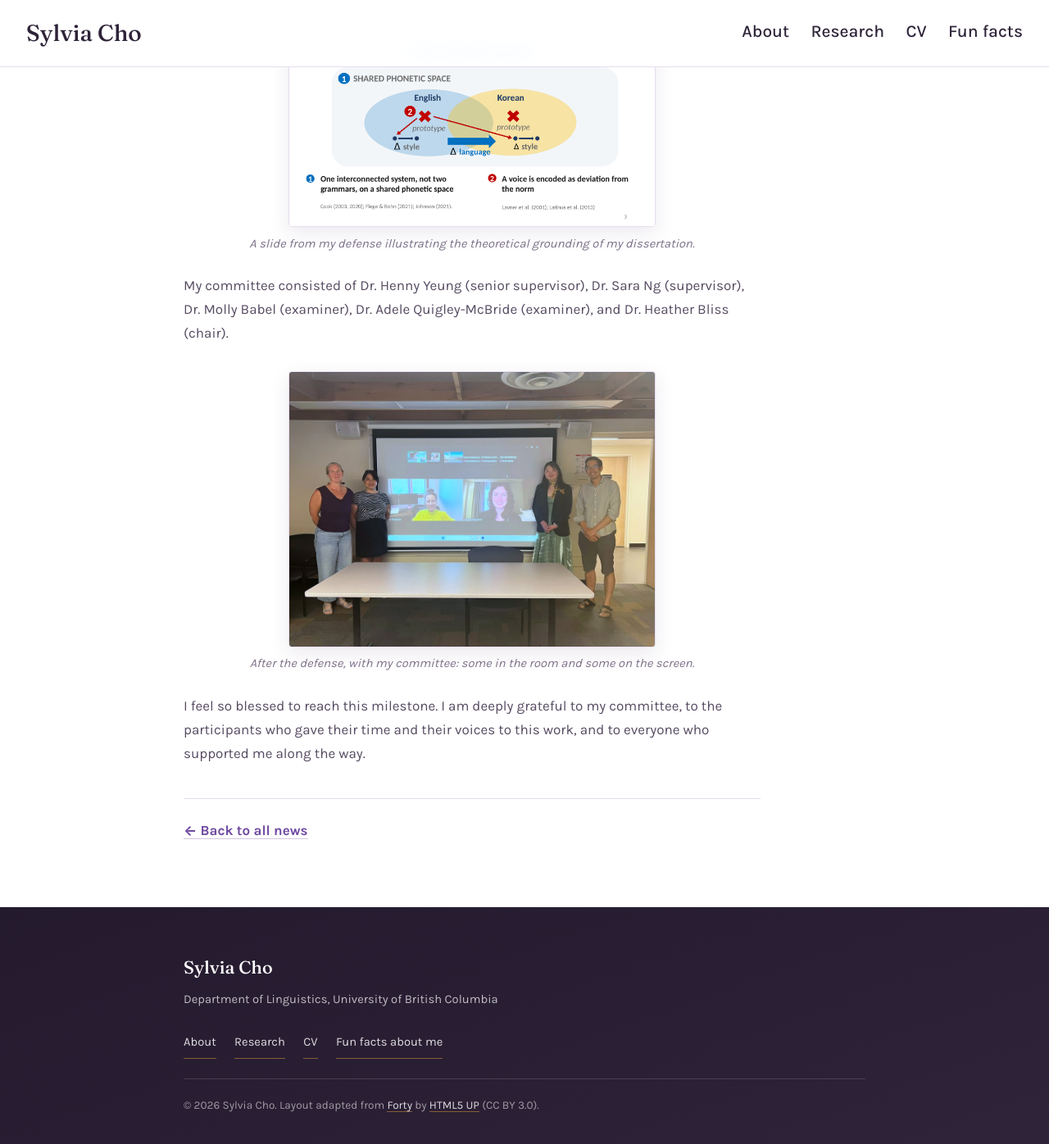
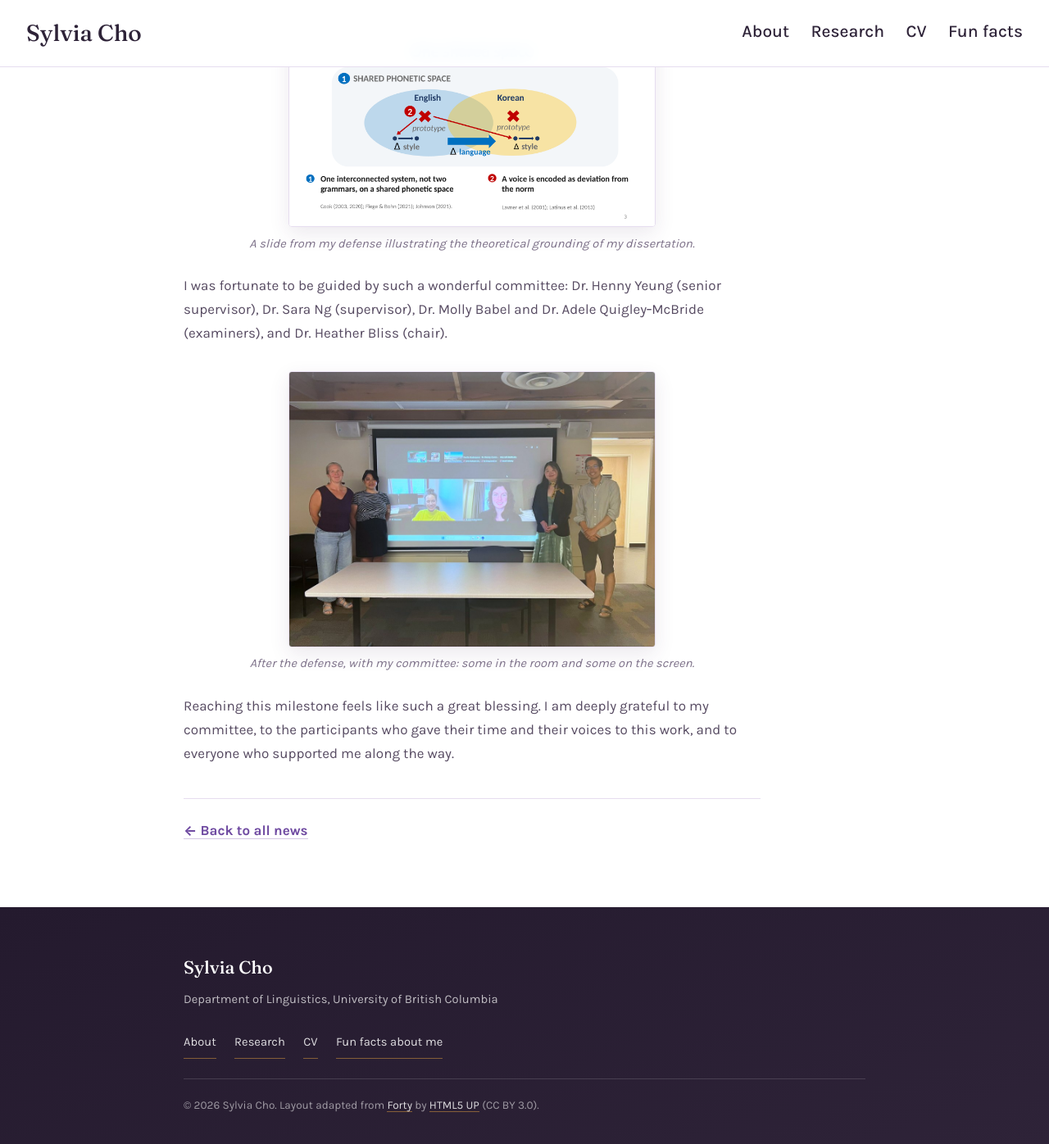
Before and after one commit to sylviacho247/sylviacho247.github.io, a Jekyll site: the page built from _news/2026-08-21-phd-defense.md, in a window 1280 px wide and 1400 px high, scrolled down 667 px. Shown: the top 1396 px of the window at 82% size. Built offline with Jekyll 4.4.1, drawn with Linux system fonts in a browser that asks for light colours.

Commit message:
Update 2026-08-21-phd-defense.md

```diff
--- a/_news/2026-08-21-phd-defense.md
+++ b/_news/2026-08-21-phd-defense.md
@@ -12,10 +12,10 @@ My dissertation, titled **Cross-language voice variation and talker identity in
 
 <p class="caption">A slide from my defense illustrating the theoretical grounding of my dissertation.</p>
 
-My committee consisted of Dr. Henny Yeung (senior supervisor), Dr. Sara Ng (supervisor), Dr. Molly Babel (examiner), Dr. Adele Quigley-McBride (examiner), and Dr. Heather Bliss (chair).
+I was fortunate to be guided by such a wonderful committee: Dr. Henny Yeung (senior supervisor), Dr. Sara Ng (supervisor), Dr. Molly Babel and Dr. Adele Quigley‑McBride (examiners), and Dr. Heather Bliss (chair).
 
 ![Group photo taken after the defense, with committee members in the room and two more joining on the screen behind](/images/defense-committee.jpg)
 
 <p class="caption">After the defense, with my committee: some in the room and some on the screen.</p>
 
-I feel so blessed to reach this milestone. I am deeply grateful to my committee, to the participants who gave their time and their voices to this work, and to everyone who supported me along the way.
+Reaching this milestone feels like such a great blessing. I am deeply grateful to my committee, to the participants who gave their time and their voices to this work, and to everyone who supported me along the way.
```
